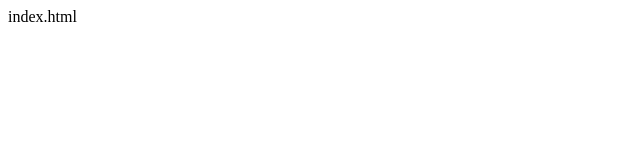
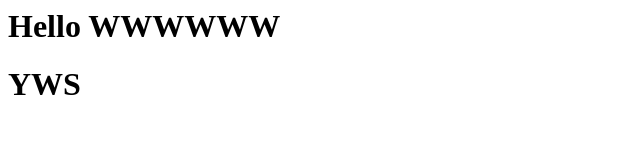
Before and after one commit to ADTechcamp/Tech2, a plain HTML site: page index.html in a window 1280 px wide. Shown: the whole page, without its empty margins (0-640 px from the left). Drawn offline with Linux system fonts and the light colour scheme.

Commit message:
change in the index

```diff
--- a/index.html
+++ b/index.html
@@ -1 +1,4 @@
-index.html
+<h1>Hello WWWWWW</h1>
+
+
+<h1>YWS</h1>
```
